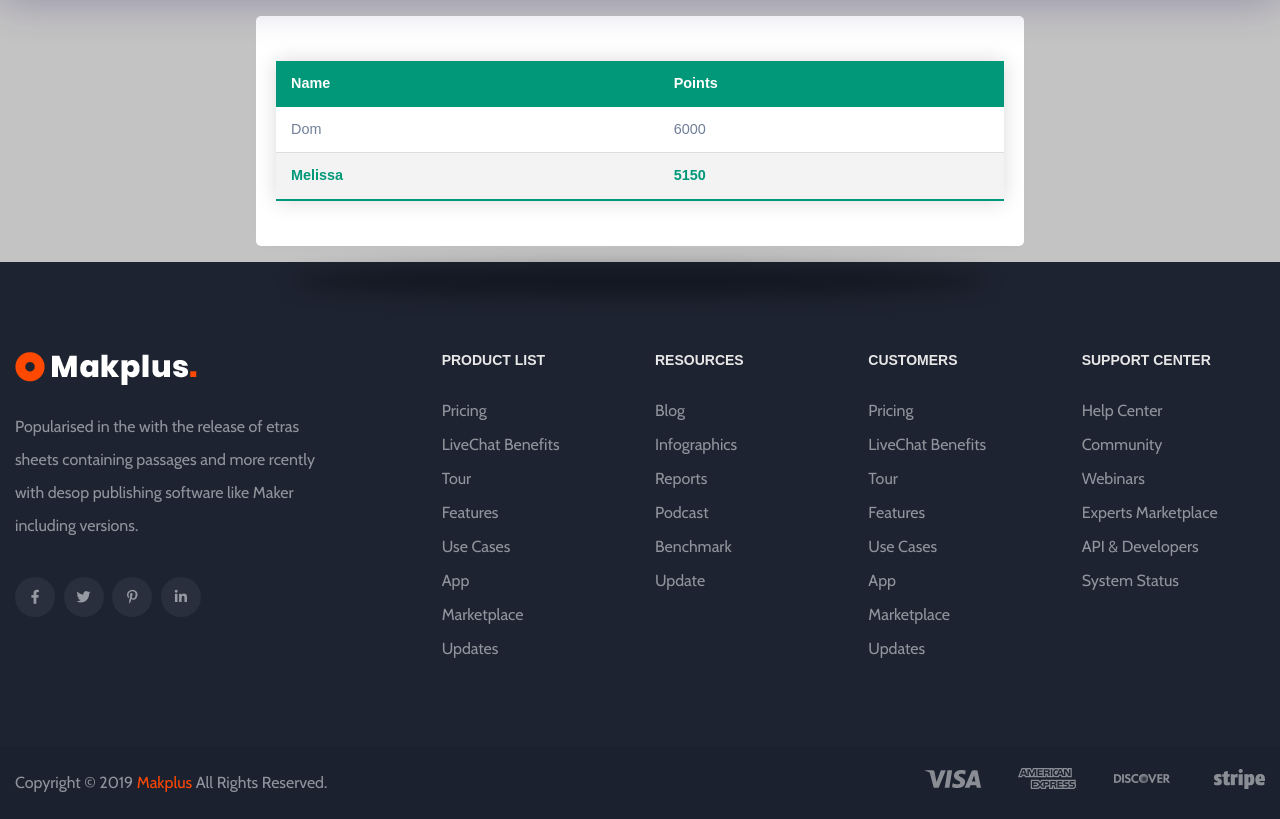
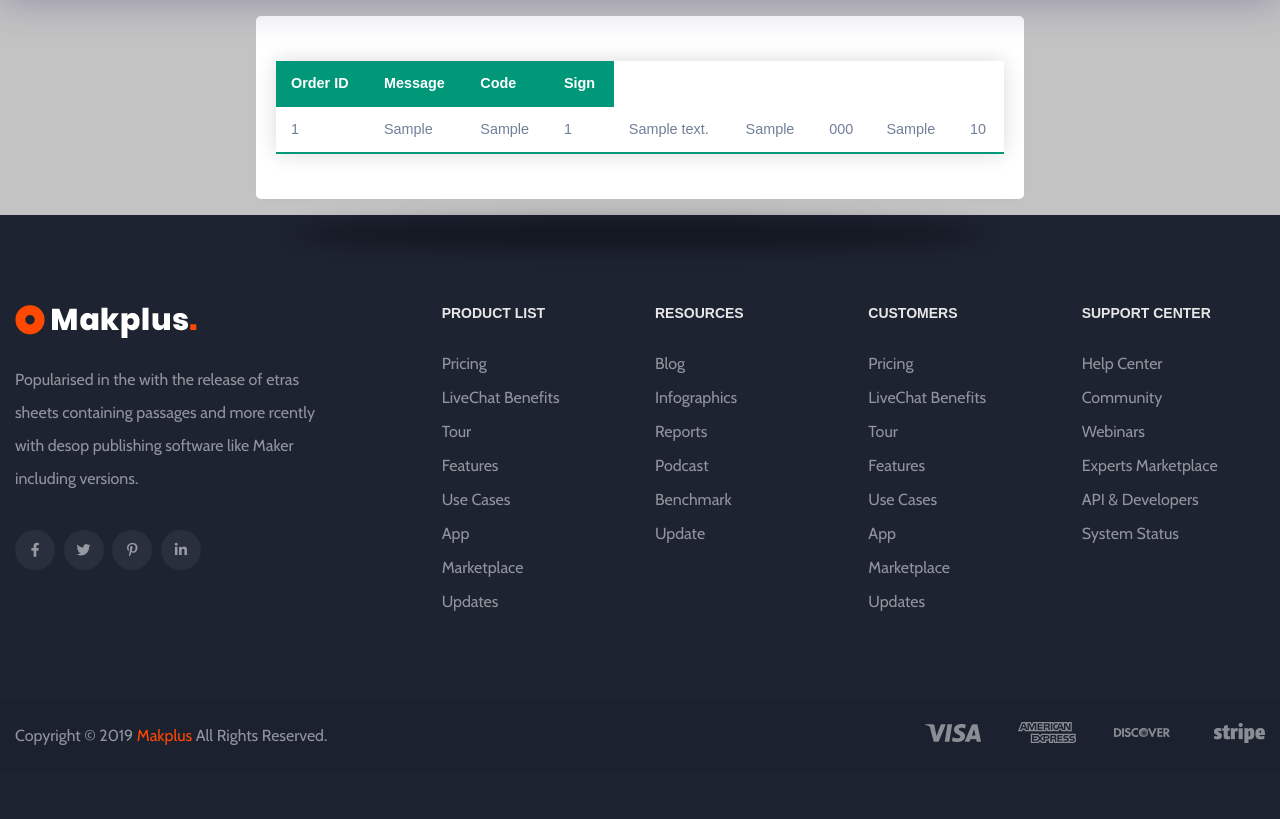
Before and after one commit to tuanlinhtony/app_test_payment_channel, a Node server app: template src/templates/views/callback.hbs in a window 1280 px wide. Shown: the part 165-984 px from the top of the page. After the commit the page ends 910 px from the top, so only its background shows below. Run offline with Node 20, Linux system fonts and the light colour scheme; tables that the repository leaves empty hold one stand-in row (values such as "Sample post"); the template is opened without the code that fills it: values that come from a table or form of the project are taken from there, most other values are stand-ins (such as "Sample title", 1, 10 or a date in 2020); some libraries are stand-ins or nearby versions; some web fonts are replaced.

Commit message:
Fix model callback

```diff
--- a/src/templates/partials/header.hbs
+++ b/src/templates/partials/header.hbs
@@ -41,7 +41,7 @@
                                                 <li class="active"><a href="/qr_code">QR code</a></li>
                                                 <li><a href="/top_up">Thẻ cào</a></li>
                                                 <li><a href="/pay_out">Payout</a></li>
-                                                <li><a href="/callback">Xem callback từ SPAY</a></li>
+                                                <li><a href="/callback_list">Xem callback từ SPAY</a></li>
                                                 <li><a href="/wallet">Ví merchant</a></li>
                                                 <li><a href="/player_list">Danh sách người chơi</a></li>
                                             </ul>
--- a/src/templates/views/callback.hbs
+++ b/src/templates/views/callback.hbs
@@ -80,21 +80,29 @@
             <table class="styled-table">
                 <thead>
                 <tr>
-                    <th>Name</th>
-                    <th>Points</th>
+                    <th>Order ID</th>
+                    <th>Message</th>
+                    <th>Code</th>
+                    <th>Sign</th>
                 </tr>
                 </thead>
+                {{#each callbacks}}
                 <tbody>
-                <tr>
-                    <td>Dom</td>
-                    <td>6000</td>
-                </tr>
-                <tr class="active-row">
-                    <td>Melissa</td>
-                    <td>5150</td>
-                </tr>
+                    <tr>
+                        <td>{{transactionId}}</td>
+                        <td>{{sign}}</td>
+                        <td>{{realAmount}}</td>
+                        <td>{{orderId}}</td>
+                        <td>{{message}}</td>
+                        <td>{{forControl}}</td>
+                        <td>{{code}}</td>
+                        <td>{{callbackType}}</td>
+                        <td>{{balance}}</td>
+                    </tr>
                 <!-- and so on... -->
                 </tbody>
+                {{/each}}
+
             </table>
         </div>
     </div>
```
Also changed, not shown: src/models/callback.js (+27 -8 lines), src/routers/mainProcess/pageRouter.js (+19 -3 lines).
